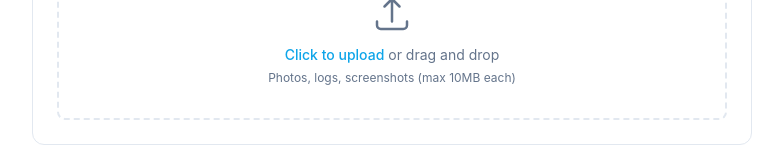
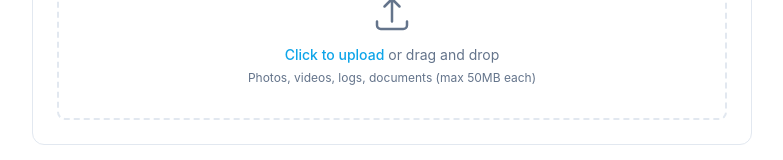
Before and after one commit to xinnnan/Ripple, a Next.js app: page /submit in a window 1280 px wide. Shown: the part 1051-1211 px from the top of the page, without its empty margins (248-1031 px from the left). Built offline with nearby package versions, Linux system fonts and the light colour scheme.

Commit message:
feat: increase file upload limit from 10MB to 50MB per file

```diff
--- a/src/app/(public)/submit/page.tsx
+++ b/src/app/(public)/submit/page.tsx
@@ -441,7 +441,7 @@ export default function SubmitTicketPage() {
                 </span>{" "}
                 or drag and drop
                 <p className="text-xs mt-1">
-                  Photos, logs, screenshots (max 10MB each)
+                  Photos, videos, logs, documents (max 50MB each)
                 </p>
               </label>
               {files.length > 0 && (
--- a/src/app/api/upload/route.ts
+++ b/src/app/api/upload/route.ts
@@ -13,10 +13,10 @@ export async function POST(request: NextRequest) {
       return NextResponse.json({ error: "No file provided" }, { status: 400 });
     }
 
-    // Validate file size (10MB max)
-    if (file.size > 10 * 1024 * 1024) {
+    // Validate file size (50MB max)
+    if (file.size > 50 * 1024 * 1024) {
       return NextResponse.json(
-        { error: "File size must be less than 10MB" },
+        { error: "File size must be less than 50MB" },
         { status: 400 }
       );
     }
```
